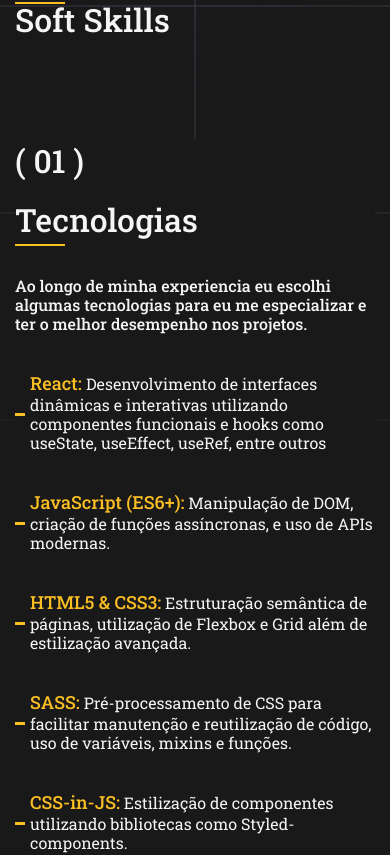
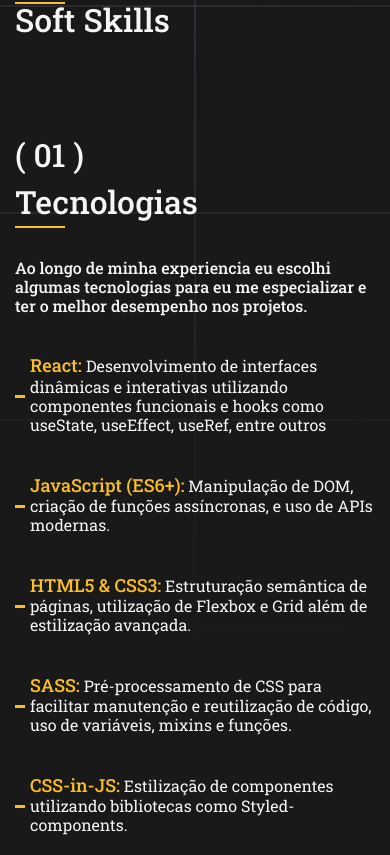
Before and after one commit to eulucasvidal/portfolio, a React (Vite) app: page / in a window 390 px wide. Shown: the part 5179-6034 px from the top of the page. Built offline with nearby package versions, Linux system fonts and the light colour scheme.

Commit message:
Resolvendo bug no mobile

```diff
--- a/src/Components/SkillComponents/SkillContent.module.css
+++ b/src/Components/SkillComponents/SkillContent.module.css
@@ -5,8 +5,7 @@
   background:
   url(../../Assets/Img/Svg/Decorations/right-top.svg)top right no-repeat, url(../../Assets/Img/Svg/Decorations/botton-left.svg) bottom left no-repeat, #191919;
   position: sticky;
-  top: 6rem;
-  height: 900px;
+  top: 5rem;
 }
 .skillItemText{
   display: flex;
@@ -28,9 +27,11 @@
 @media(max-width:1000px){
   .skillItem {
     flex-direction: column;
-    margin-bottom: 150px;
+    margin-bottom: 100px;
+    position: initial;
+    top: none;
     gap: 15px;
-    background: #191919;
+    background: none;
   }
   .skillItem > span,
   .skillItemText h2{
```
